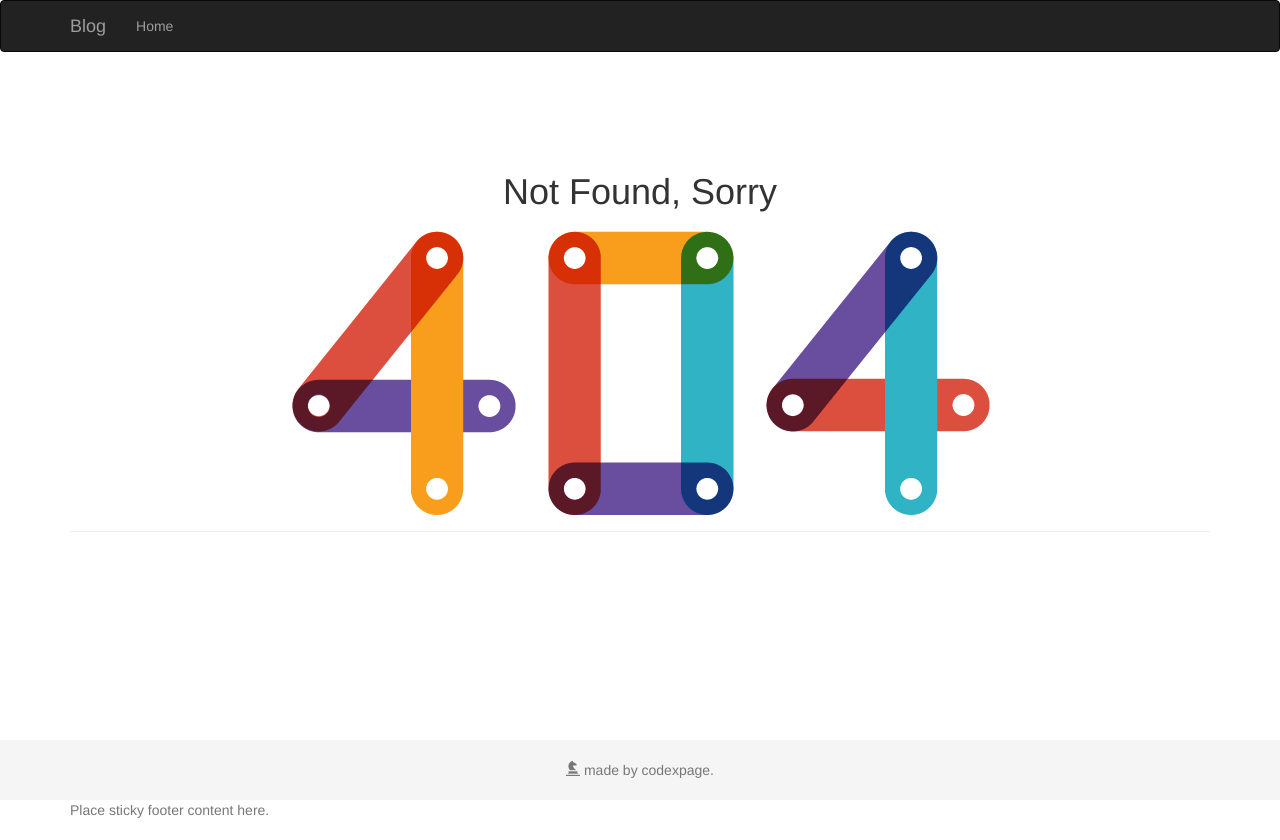
After one commit to codexpage/flask-learning, a Flask app: template templates/404.html in a window 1280 px wide. The commit adds this page. Run offline with Flask 2, Linux system fonts and the light colour scheme; the template is opened without the code that fills it, so the values that code supplies are empty; some libraries are stand-ins or nearby versions.

Commit message:
fix the big folder name bug, add footer, timer,wtf check

```diff
--- a/hello.py
+++ b/hello.py
@@ -1,14 +1,48 @@
-from flask import Flask, render_template
-from flask.ext.bootstrap import Bootstrap
-from flask.ext.script import Manager
+from flask import Flask, render_template, session, redirect, url_for
+from flask_bootstrap import Bootstrap
+from flask_script import Manager
+from flask_moment import Moment
+from flask_wtf import Form
+from wtforms import StringField, SubmitField, PasswordField
+from wtforms.validators import Required
+
+from datetime import datetime
 
 app = Flask(__name__)
+app.config['SECRET_KEY'] = "hardpassword"
 bootstrap = Bootstrap(app)
-manger=Manager(app)
+manager=Manager(app)
+moment=Moment(app)
 
-@app.route("/")
+@app.route("/", methods=['GET','POST'])
 def hello():
-	return render_template("base.html")
+	name = None
+	password = None
+	form = NameForm()
+	if form.validate_on_submit():
+		name = form.name.data
+		password = form.password.data
+		form.name.data = ''
+		form.password.data = ''
+	return render_template("base.html",current_time=datetime.utcnow(),form=form,name=name,password=password)
+
+
+@app.errorhandler(404)
+def page_not_found(e):
+	 return render_template('404.html'),404
+
+@app.errorhandler(500)
+def internal_server_error(e):
+	return render_template('500.html'),500
+
+class NameForm(Form):
+	"""Form to input name"""
+	name = StringField('What is your name?', validators=[Required()])
+	password = PasswordField('the password?')
+	submit = SubmitField('Submit')
+
+
+
 
 if __name__=="__main__":
-	manger.run()
+	manager.run()
--- /dev/null
+++ b/templates/404.html
@@ -0,0 +1,13 @@
+{% extends "base.html" %}
+
+{% block title %} Page Not Found {% endblock %}
+
+{% block page_content %}
+<div class="page-header">
+	<center>
+		<h1>Not Found, Sorry</h1>
+		<img src="{{url_for('static',filename='img/404.png')}}"  alt="pic here">
+	</center>
+
+</div>
+{% endblock %}
--- a/templates/base.html
+++ b/templates/base.html
@@ -1,20 +1,50 @@
 {% extends "bootstrap/base.html" %}
+{% import "bootstrap/wtf.html" as wtf%}
 {% block title %}my test{% endblock %}
 
 {% block head %}
 {{ super() }}
 <link rel="shortcut icon" href="{{ url_for('static', filename='favicon.ico') }}" type="image/x-icon">
 <link rel="icon" href="{{ url_for('static', filename='favicon.ico') }}" type="image/x-icon">
-
 {% endblock %}
 
-{% block content %}
-<h1>Hello world</h1>
-<div class="container">
-	{% block page_content %}{% endblock %}
+{% block navbar %}
+<div class="navbar navbar-inverse" role="navigation" >
+	<div class="container">
+		<div class="navbar-header">
+			<button type="button" class="navbar-toggle" data-toggle="collapse" data-target=".navbar-collapse">
+				<span class="sr-only">Toggle navigation</span>
+				<span class="icon-bar"></span>
+				<span class="icon-bar"></span>
+				<span class="icon-bar"></span>
+			</button>
+			<a href="/" class="navbar-brand">Blog</a>
+		</div>
+		<div class="navbar-collapse collapse">
+			<ul class="nav navbar-nav">
+				<li><a href="/">Home</a></li>
+			</ul>
+		</div>
+	</div>
 </div>
 {% endblock %}
 
+
+{% block content %}
+<div class="container">
+	{% block page_content %}conent here
+		<p>The local date and time is {{ moment(current_time).format('LLL') }}.</p>
+		<p>That was {{ moment(current_time).fromNow(refresh=True) }}</p>
+		<h1>Hello, {%if name%}{{ name }}{% else %}Stranger{% endif %}!</h1>
+		{%if name %}{{ password }}{% endif %}
+		{{wtf.quick_form(form)}}
+	{% endblock %}
+</div>
+{% endblock %}
+
+{% include "footer.html"%}
+
 {% block scripts %}
 {{super()}}
+{{ moment.include_moment() }}
 {% endblock %}
--- /dev/null
+++ b/templates/footer.html
@@ -0,0 +1,52 @@
+  <style type="text/css">
+	  	/* Sticky footer styles
+	-------------------------------------------------- */
+	html {
+	  position: relative;
+	  min-height: 100%;
+	}
+	body {
+	  /* Margin bottom by footer height */
+	  margin-bottom: 60px;
+	}
+	.footer {
+	  position: absolute;
+	  bottom: 0;
+	  width: 100%;
+	  /* Set the fixed height of the footer here */
+	  height: 60px;
+	  background-color: #f5f5f5;
+	}
+
+		/* Custom page CSS
+	-------------------------------------------------- */
+	/* Not required for template or sticky footer method. */
+
+	body > .container {
+	  padding: 60px 15px 0;
+	}
+	.container .text-muted {
+	  margin: 20px 0;
+	}
+
+	.footer > .container {
+	  padding-right: 15px;
+	  padding-left: 15px;
+	}
+
+	code {
+	  font-size: 80%;
+	}
+
+  </style>
+    <footer class="footer">
+      <div class="container">
+      	<center>
+      		<p class="text-muted">
+      		    <span class="glyphicon glyphicon-knight"></span>
+      			made by codexpage.
+      		</p>
+      	</center>
+        <p class="text-muted">Place sticky footer content here.</p>
+      </div>
+    </footer>
```
Also changed, not shown: templates/500.html (added, +9 -0 lines), static/404.png (added), static/favicon.ico (added), static/img/404.png (added).
